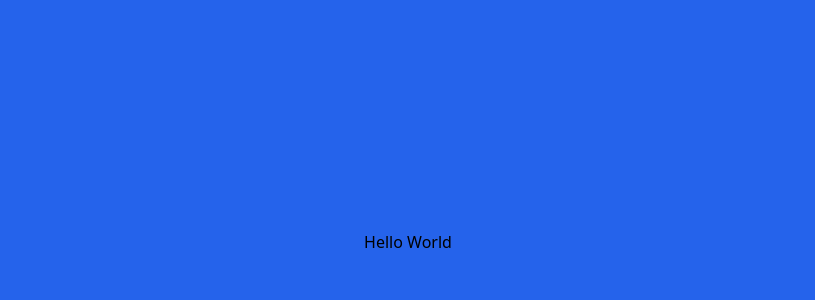
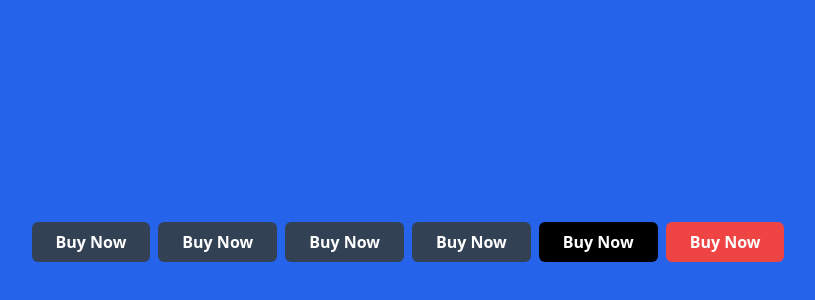
Before and after one commit to masngun/ract-vip-studio, a React (Vite) app: page / in a window 1280 px wide. Shown: the part 158-458 px from the top of the page, without its empty margins (232-1047 px from the left). Built offline with nearby package versions, Linux system fonts and the light colour scheme.

Commit message:
Membuat Functional Component, Class Component

```diff
--- a/src/App.jsx
+++ b/src/App.jsx
@@ -1,9 +1,52 @@
+import React from "react";
+
+class Button extends React.Component {
+  render() {
+    return (
+      <button
+        className="h-10 px-6 font-semibold rounded-md bg-slate-700 text-white"
+        type="submit"
+      >
+        Buy Now
+      </button>
+    );
+  }
+}
+
+function ButtonBlack() {
+  return (
+    <button
+      className="h-10 px-6 font-semibold rounded-md bg-black text-white"
+      type="submit"
+    >
+      Buy Now
+    </button>
+  );
+}
+
+const ButtonRed = () => {
+  return (
+    <button
+      className="h-10 px-6 font-semibold rounded-md bg-red-500 text-white"
+      type="submit"
+    >
+      Buy Now
+    </button>
+  );
+};
+
 function App() {
   return (
     <div className="flex justify-center bg-blue-600 min-h-screen items-center">
-      <div>Hello World</div>
+      <div className="flex gap-x-2">
+        <Button></Button>
+        <Button></Button>
+        <Button></Button>
+        <Button></Button>
+        <ButtonBlack></ButtonBlack>
+        <ButtonRed></ButtonRed>
+      </div>
     </div>
-  )
+  );
 }
-
-export default App
+export default App;
```
